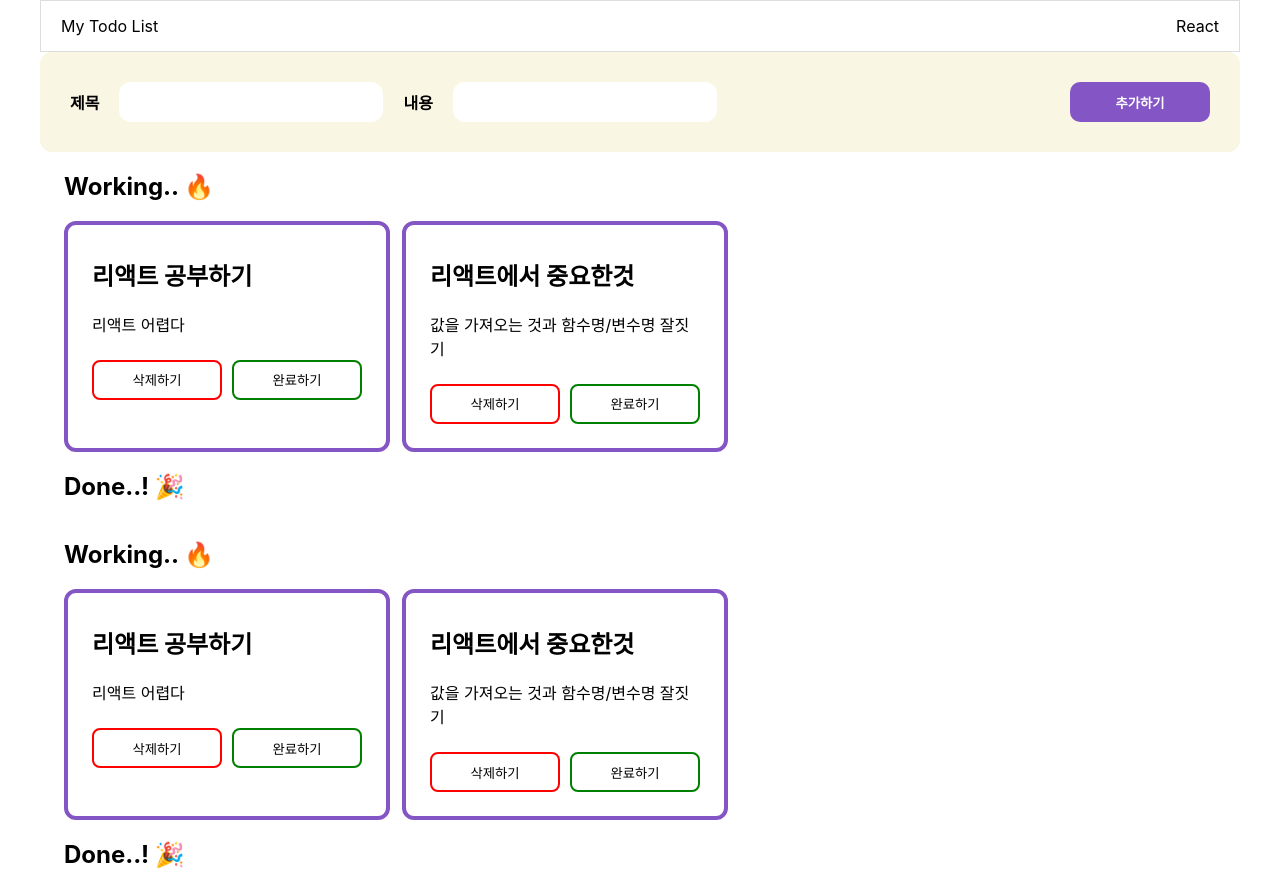
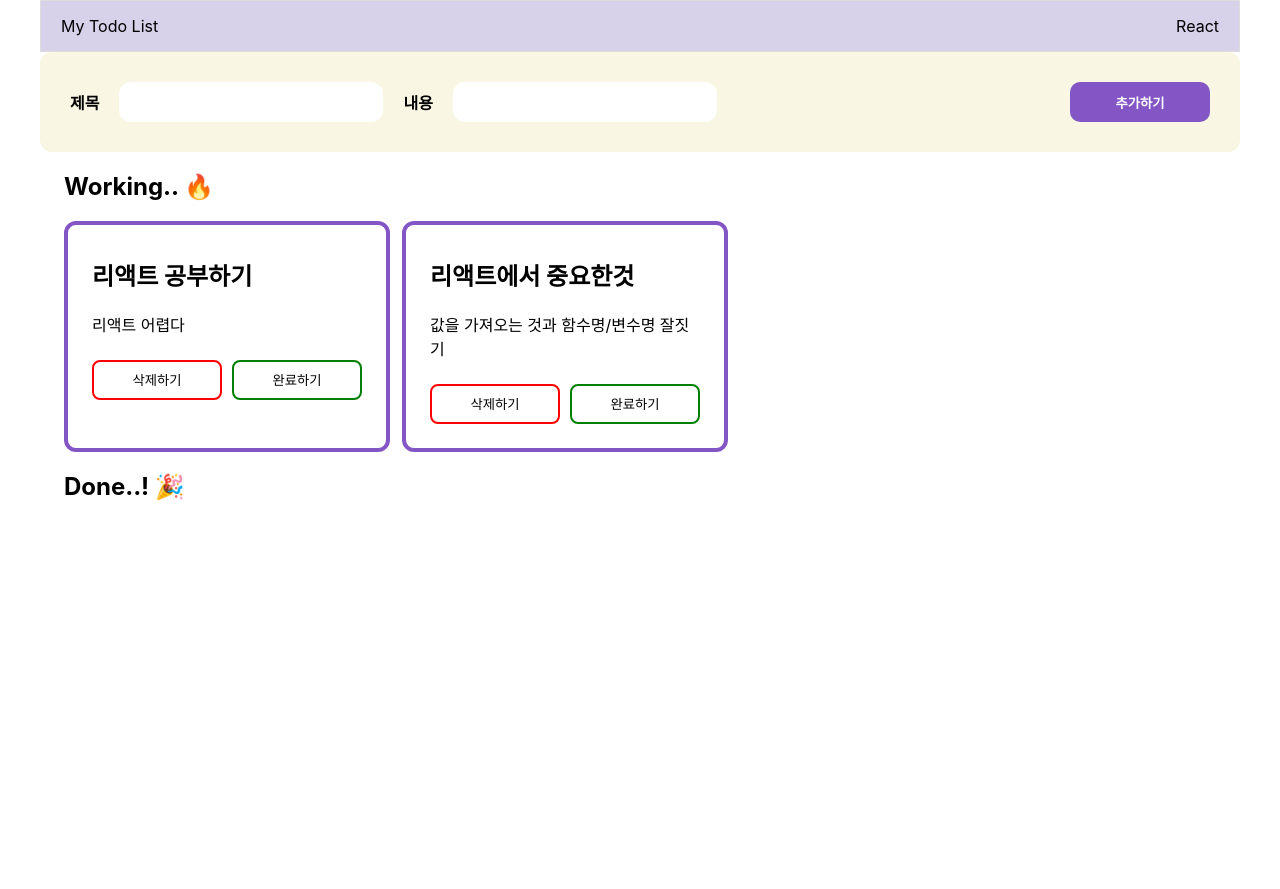
Before and after one commit to kimhyunjee/3-week-react-basic, a React (Create React App) app: page / in a window 1280 px wide. After the commit the page ends 800 px from the top, so only its background shows below. Built offline with nearby package versions, Linux system fonts and the light colour scheme.

Commit message:
style.css 변경

```diff
--- a/src/form/Form.jsx
+++ b/src/form/Form.jsx
@@ -1,4 +1,4 @@
-import React, { useState , useRef } from "react"; //useState,useRef를 쓰기 위해
+import React, { useState  } from "react"; //useState,useRef를 쓰기 위해
 import "./style.css";       //style.css임포트
 import List from "../list/List";
 
--- a/src/header/Header.jsx
+++ b/src/header/Header.jsx
@@ -1,11 +1,21 @@
 import React from "react"; //리액트사용기본
 import "./style.css";       //style.css임포트
 
+// const content = "Typing Effect"
+// const text = document.querySelector(".text")
+// let index = 0;
+
 function Header(){
+    // text.textContent += content[index++]
+    // if(index > content.length){
+    //     text.textContent = ""
+    //     index = 0;
+    //   }
+    //   setInterval(Header, 500)
     return (
 
         <div className="container">
-            <div>My Todo List</div>
+            <div className="text">My Todo List</div>
             <div>React</div>
         </div>
 
--- a/src/header/style.css
+++ b/src/header/style.css
@@ -5,4 +5,5 @@
     height: 50px;
     justify-content: space-between;
     padding: 0 20px;
+    background-color: #d7d1e9;
   }
--- a/src/pages/TodoList.jsx
+++ b/src/pages/TodoList.jsx
@@ -2,7 +2,7 @@ import React, { useState } from "react";
 import Layout from "../layout/Layout";
 import Form from "../form/Form"
 import Header from "../header/Header";
-import List from "../list/List";
+// import List from "../list/List";
 
 
 const TodoList = () => {
@@ -37,7 +37,7 @@ const [todos, setTodos] = useState([
     <Layout>
       <Header />
       <Form setTodos={setTodos} todos={todos} />
-      <List setTodos={setTodos} todos={todos} />
+      {/* <List setTodos={setTodos} todos={todos} /> */}
     </Layout>
   );
 };
```
